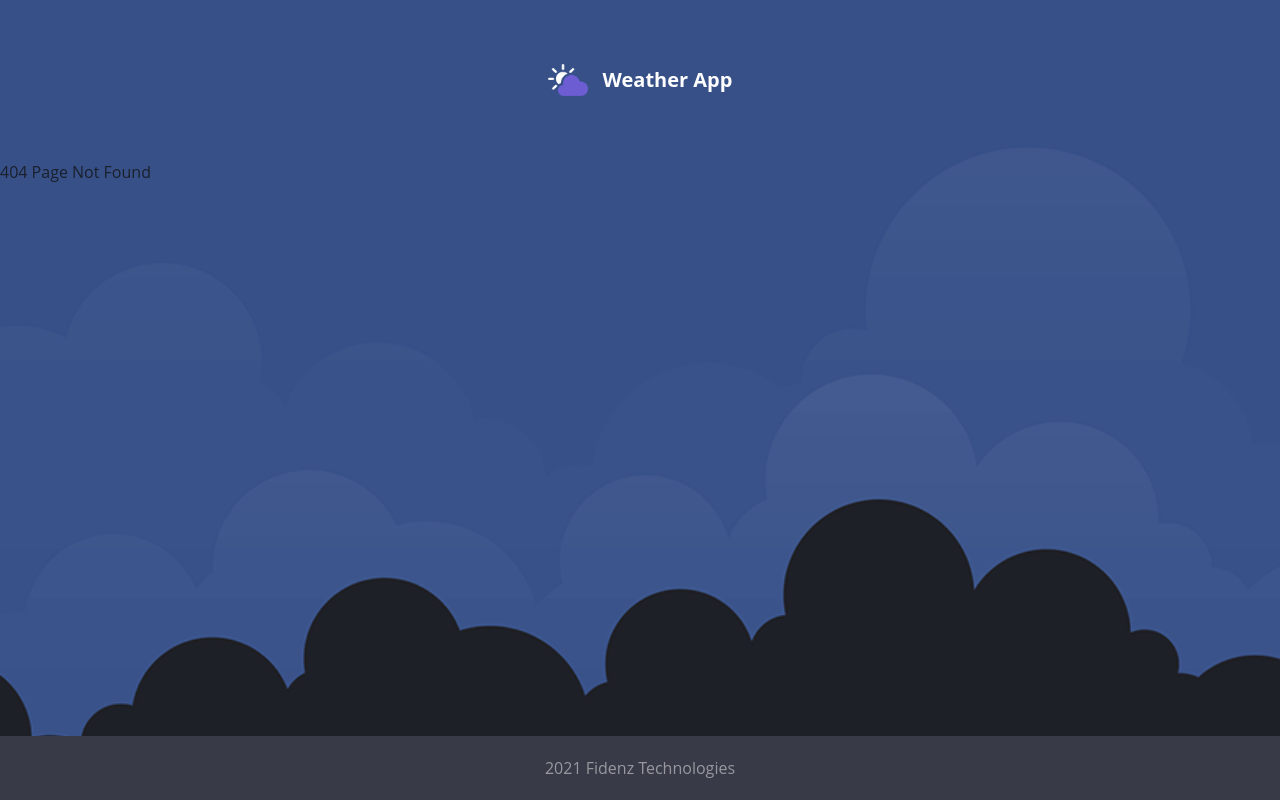
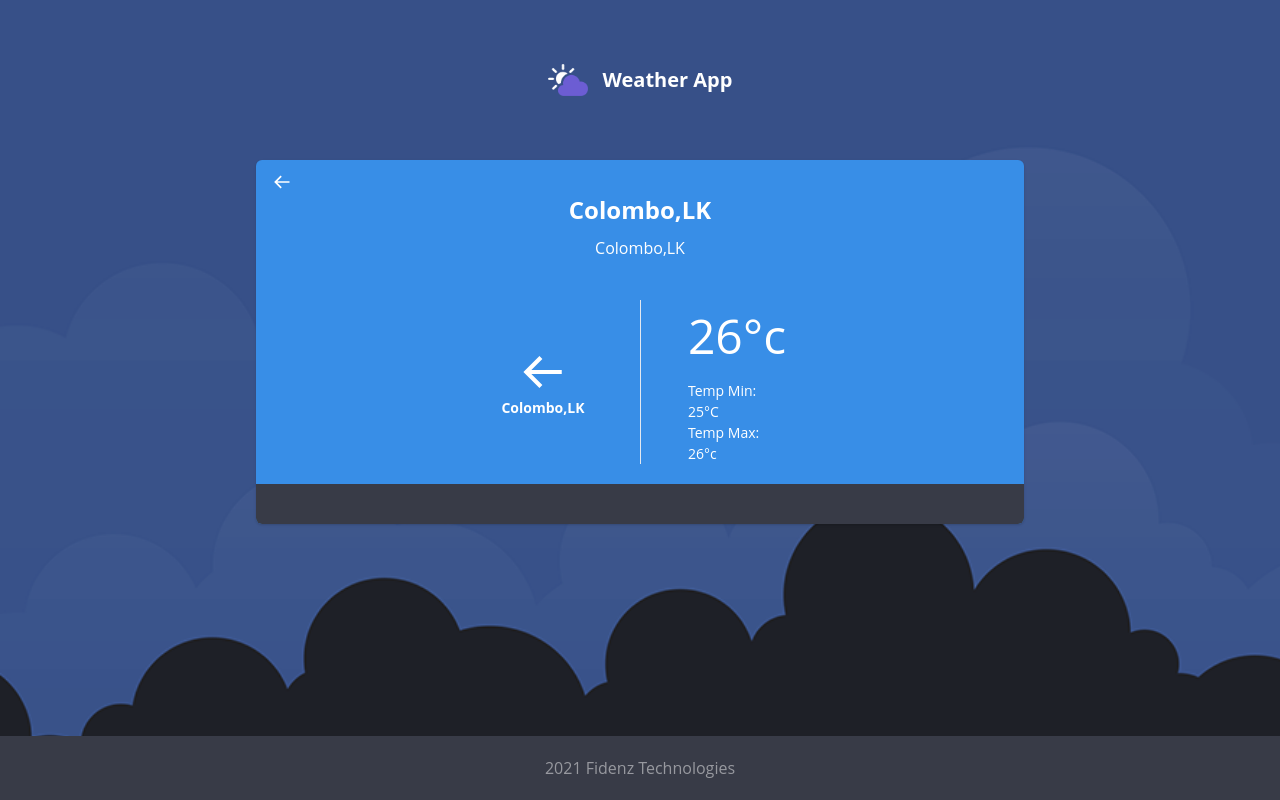
Before and after one commit to PasanPula/fidenz-weather-app, a React (Vite) app: page /1 in a window 1280 px wide. Before the commit this address had no page. Built offline with nearby package versions, Linux system fonts and the light colour scheme.

Commit message:
add city weather page

```diff
--- a/src/app/Routes.jsx
+++ b/src/app/Routes.jsx
@@ -5,11 +5,13 @@ import {
 } from "react-router-dom";
 import RootLayout from "./Layout";
 import Home from "../pages/Home/Home";
+import CityWeather from "../pages/Home/CityWeather";
 
 const Routes = createBrowserRouter(
   createRoutesFromElements(
   <Route path="/" element={<RootLayout />}>
     <Route index element={ <Home/> } />
+    <Route path=":city" element={ <CityWeather/> } />
     <Route path="*" element={ <h1>404 Page Not Found</h1> } />
   </Route>)
 );
--- /dev/null
+++ b/src/pages/Home/CityWeather.jsx
@@ -0,0 +1,77 @@
+import {
+  Card,
+  CardHeader,
+  Button,
+  CardBody,
+  Text,
+  Icon,
+  SimpleGrid,
+  Box,
+  Center,
+  CardFooter,
+  VStack,
+  Divider,
+} from "@chakra-ui/react";
+import { BiArrowBack } from "react-icons/bi";
+
+const CityWeather = () => {
+  return (
+    <Center>
+      <Card width={"60%"} backgroundColor={"cardBlue"} color={"white"}>
+        <CardHeader p={0} display={"flex"} justifyContent={"flex-start"}>
+          <Button
+            _hover={{ backgroundColor: "transparent" }}
+            position={"relative"}
+            right={0}
+            variant="ghost"
+            color={"white"}
+            height={"auto"}
+            width={"auto"}
+            pt={3}
+          >
+            <Icon boxSize={"20px"} as={BiArrowBack} />
+          </Button>
+        </CardHeader>
+        <CardBody pt={0}>
+          <VStack>
+            <VStack>
+              <Text fontSize={"2xl"} fontWeight={700}>
+                Colombo,LK
+              </Text>
+              <Text>Colombo,LK</Text>
+            </VStack>
+            <SimpleGrid
+              columns={3}
+              justifyItems={"center"}
+              pt={"2rem"}
+              width={"40%"}
+              alignItems={"center"}
+            >
+              <Center flexDirection={'column'}>
+                <Icon boxSize={"50px"} as={BiArrowBack} />
+                <Text fontSize={"sm"} fontWeight={700}>
+                  Colombo,LK
+                </Text>
+              </Center>
+              <Divider orientation="vertical" opacity={1} />
+              <VStack>
+                <Text fontSize={"5xl"}>26&deg;c</Text>
+                <Box>
+                  <Text fontSize={"sm"} fontWeight={"500"}>
+                    Temp Min: 25&deg;C
+                  </Text>
+                  <Text fontSize={"sm"} fontWeight={"500"}>
+                    Temp Max: 26&deg;c
+                  </Text>
+                </Box>
+              </VStack>
+            </SimpleGrid>
+          </VStack>
+        </CardBody>
+        <CardFooter bg={"bgDark"} borderBottomRadius={6}></CardFooter>
+      </Card>
+    </Center>
+  );
+};
+
+export default CityWeather;
--- /dev/null
+++ b/src/pages/Home/Home.jsx
@@ -0,0 +1,56 @@
+import {
+  Center,
+  Input,
+  Button,
+  InputGroup,
+  InputRightElement,
+  Box,
+  SimpleGrid,
+} from "@chakra-ui/react";
+import WeatherCard from "../../components/WeatherCard";
+
+const Home = () => {
+  return (
+    <Box as="container">
+      <Center as="section">
+        <InputGroup variant="filled" size="md" width={"40%"}>
+          <Input
+            height={"3rem"}
+            fontSize={"sm"}
+            fontWeight={400}
+            variant="filled"
+            placeholder="Enter a City"
+            bg={"bgBlack"}
+            color={"whiteAlpha.700"}
+            focusBorderColor={"bgBlack"}
+            _hover={{ backgroundColor: "bgBlack" }}
+            _focus={{ backgroundColor: "bgBlack" }}
+          />
+          <InputRightElement width="8rem" height={"3rem"}>
+            <Button
+              fontWeight={400}
+              fontSize={"sm"}
+              h={"100%"}
+              w={"100%"}
+              bg={"cardPurple"}
+              color={"white"}
+              _hover={{ backgroundColor: "cardPurple" }}
+              _focus={{ backgroundColor: "cardPurple" }}
+            >
+              Add City
+            </Button>
+          </InputRightElement>
+        </InputGroup>
+      </Center>
+      <Center as="section" mt={20} pb={40}>
+        <SimpleGrid columns={{ sm: 1, md: 2 }} spacing="40px" width={'60%'}>
+          {[1,23,4,5,6,7].map((num,index) => {
+            return <WeatherCard key={index} num={num}/>
+          })}
+        </SimpleGrid>
+      </Center>
+    </Box>
+  );
+};
+
+export default Home;
```
